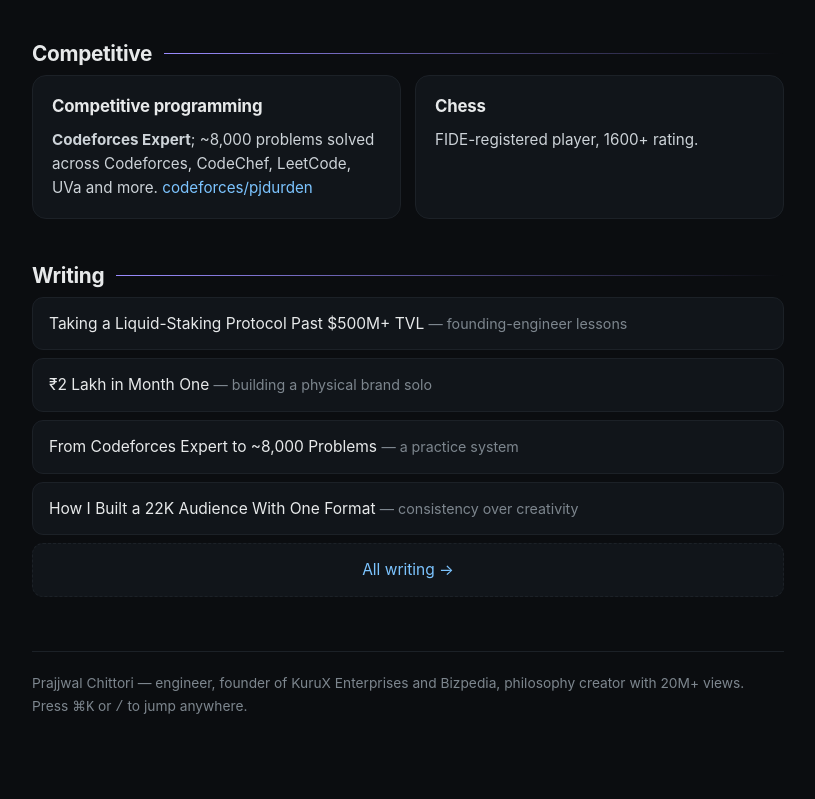
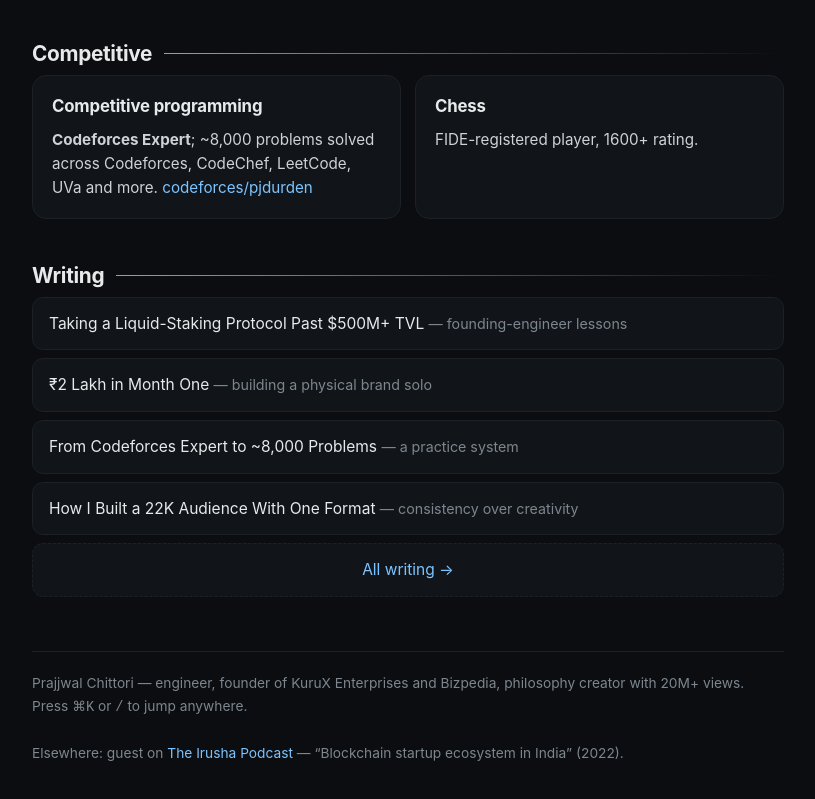
Before and after one commit to pjdurden/prajjwalchittori, a plain HTML site: page index.html in a window 1280 px wide. Shown: the part 2901-3700 px from the top of the page, without its empty margins (232-1047 px from the left). Drawn offline with Linux system fonts and the light colour scheme.

Commit message:
Add Irusha Podcast guest appearance to footer and command palette

```diff
--- a/index.html
+++ b/index.html
@@ -339,6 +339,8 @@
 
   <footer>
     Prajjwal Chittori — engineer, founder of KuruX Enterprises and Bizpedia, philosophy creator with 20M+ views. Press <code>&#8984;K</code> or <code>/</code> to jump anywhere.
+    <br /><br />
+    Elsewhere: guest on <a href="https://open.spotify.com/show/43eA4ooJjiFTIGf62ykedI">The Irusha Podcast</a> &mdash; &ldquo;Blockchain startup ecosystem in India&rdquo; (2022).
   </footer>
 </main>
 
@@ -434,6 +436,7 @@
     {label:"Bizpedia",hint:"business wiki",url:"https://bizpedia.org"},
     {label:"Instagram",hint:"@prajjwalsinghchittori · 20M+ views",url:"https://www.instagram.com/prajjwalsinghchittori"},
     {label:"YouTube",hint:"channel",url:"https://www.youtube.com/@prajjwalsinghchittori"},
+    {label:"The Irusha Podcast",hint:"guest · Blockchain startup ecosystem in India",url:"https://open.spotify.com/show/43eA4ooJjiFTIGf62ykedI"},
     {label:"LinkedIn",hint:"profile",url:"https://www.linkedin.com/in/prajjwal-chittori"},
     {label:"GitHub",hint:"@pjdurden",url:"https://github.com/pjdurden"},
     {label:"Email",hint:"prajjwalchittoriwork@gmail.com",url:"mailto:prajjwalchittoriwork@gmail.com"},
```
